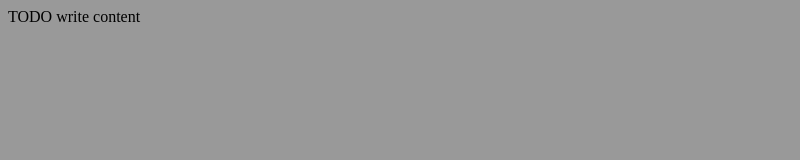
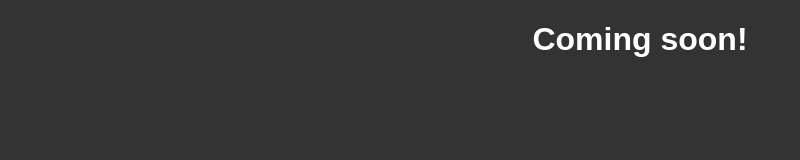
Before and after one commit to kaylee-v/kayleevanhise, a website: page public_html/index.html in a window 1280 px wide. Shown: the whole page, without its empty margins (0-800 px from the left). Drawn offline with Linux system fonts and the light colour scheme.

Commit message:
Temporary hold page
It's finally online!

```diff
--- a/public_html/index.html
+++ b/public_html/index.html
@@ -13,6 +13,8 @@
         <!--Script elements-->
     </head>
     <body>
-        <div>TODO write content</div>
+        <div>
+            <h1>Coming soon!</h1>
+        </div>
     </body>
 </html>
--- a/public_html/style.css
+++ b/public_html/style.css
@@ -11,5 +11,10 @@ and open the template in the editor.
 /* -------- GLOBAL STYLES -------- */
 
 html {
-    background-color: #999;
+    background-color: #333;
 }
+h1, h2, h3, h4, h5, h6 {
+    font-family: 'Adam', sans-serif;
+    color: white;
+    text-align: center;
+}
```
